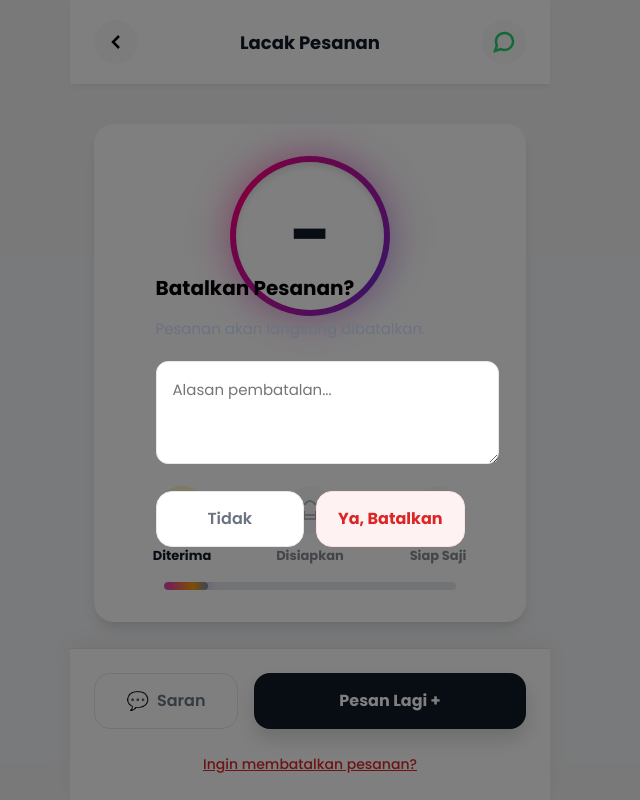
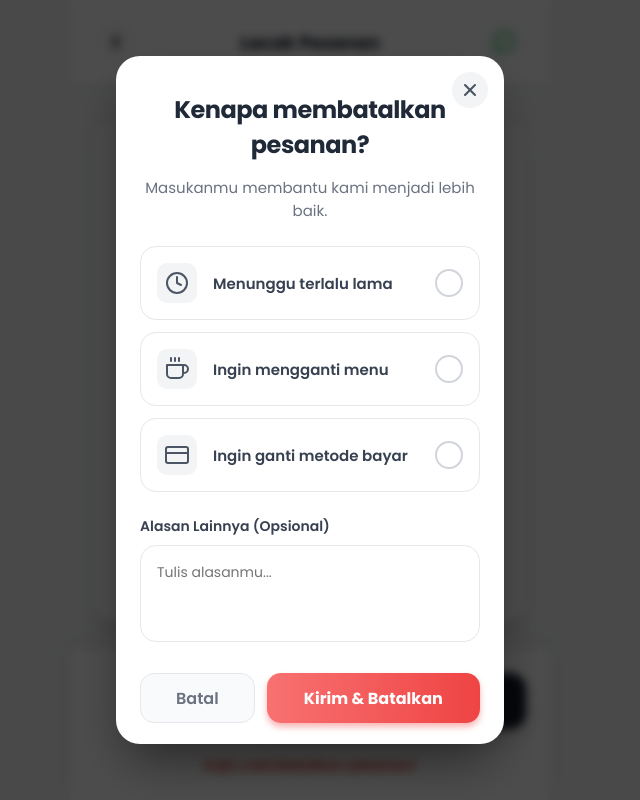
Before and after one commit to mwidiy/user_meja_pesan, a Next.js app: page /waiting in a window 1280 px wide. Both pictures are taken after a click on the button "Ingin membatalkan pesanan?". Shown: the top 800 px of the page, without its empty margins (330-970 px from the left). Built offline with nearby package versions, Linux system fonts and the light colour scheme; no server answers; grey boxes are pictures that could not be loaded.

Commit message:
poup batal

```diff
--- a/src/app/waiting/page.jsx
+++ b/src/app/waiting/page.jsx
@@ -23,6 +23,7 @@ export default function TrackingPage() {
     const [refundStatus, setRefundStatus] = useState(null);
     const [showCancelModal, setShowCancelModal] = useState(false);
     const [cancelReason, setCancelReason] = useState('');
+    const [selectedReason, setSelectedReason] = useState(null); // NEW STATE
     const [isCancelling, setIsCancelling] = useState(false);
 
     // Data Fetcher Helper
@@ -176,10 +177,13 @@ export default function TrackingPage() {
 
     // --- CANCELLATION HANDLER ---
     const handleCancelSubmit = async () => {
-        if (!cancelReason.trim()) return alert("Mohon isi alasan pembatalan");
+        const finalReason = selectedReason ? selectedReason : cancelReason;
+
+        if (!finalReason || !finalReason.trim()) return alert("Mohon pilih atau isi alasan pembatalan");
+
         setIsCancelling(true);
         try {
-            const res = await cancelOrder(transactionCode, cancelReason);
+            const res = await cancelOrder(transactionCode, finalReason);
             if (res.success) {
                 setShowCancelModal(false);
                 refreshOrderData(transactionCode);
@@ -192,6 +196,30 @@ export default function TrackingPage() {
         }
         setIsCancelling(false);
     };
+
+    const cancelOptions = [
+        {
+            id: 'too_long', label: 'Menunggu terlalu lama', icon: (
+                <svg width="24" height="24" viewBox="0 0 24 24" fill="none" stroke="currentColor" strokeWidth="2" strokeLinecap="round" strokeLinejoin="round">
+                    <circle cx="12" cy="12" r="10"></circle><polyline points="12 6 12 12 16 14"></polyline>
+                </svg>
+            )
+        },
+        {
+            id: 'change_menu', label: 'Ingin mengganti menu', icon: (
+                <svg width="24" height="24" viewBox="0 0 24 24" fill="none" stroke="currentColor" strokeWidth="2" strokeLinecap="round" strokeLinejoin="round">
+                    <path d="M18 8h1a4 4 0 0 1 0 8h-1"></path><path d="M2 8h16v9a4 4 0 0 1-4 4H6a4 4 0 0 1-4-4V8z"></path><line x1="6" y1="1" x2="6" y2="4"></line><line x1="10" y1="1" x2="10" y2="4"></line><line x1="14" y1="1" x2="14" y2="4"></line>
+                </svg>
+            )
+        },
+        {
+            id: 'change_payment', label: 'Ingin ganti metode bayar', icon: (
+                <svg width="24" height="24" viewBox="0 0 24 24" fill="none" stroke="currentColor" strokeWidth="2" strokeLinecap="round" strokeLinejoin="round">
+                    <rect x="1" y="4" width="22" height="16" rx="2" ry="2"></rect><line x1="1" y1="10" x2="23" y2="10"></line>
+                </svg>
+            )
+        }
+    ];
 
     return (
         <div className="page-container">
@@ -443,25 +471,103 @@ export default function TrackingPage() {
                 .btn-secondary { background: white; border: 1px solid var(--border); color: var(--text-secondary); font-weight: 600; }
                 .btn-danger-ghost { background: transparent; color: #DC2626; font-size: 14px; margin-top: 8px; align-self: center; text-decoration: underline; font-weight: 500; }
                 .btn-danger { background: #FEF2F2; color: #DC2626; border: 1px solid #FEE2E2; }
+                .btn-red-gradient {
+                    background: linear-gradient(90deg, #F87171, #EF4444);
+                    color: white;
+                    box-shadow: 0 4px 6px rgba(239, 68, 68, 0.4);
+                }
 
                 /* MODAL */
                 .modal-overlay {
                     position: fixed;
                     inset: 0;
-                    background: rgba(0,0,0,0.5);
-                    z-index: 100;
+                    background: rgba(0,0,0,0.7);
+                    z-index: 1000;
                     display: flex;
                     align-items: center;
                     justify-content: center;
-                    padding: 24px;
+                    padding: 20px; /* Safer padding */
+                    backdrop-filter: blur(5px);
                 }
                 .modal-content {
-                    background: white;
-                    padding: 32px;
+                    background: #FFFFFF !important;
+                    position: relative;
+                    padding: 32px 24px;
                     border-radius: 24px;
                     width: 100%;
-                    max-width: 360px;
+                    max-width: 360px; /* Slightly smaller for mobile card look */
+                    max-height: 85vh;
+                    overflow-y: auto;
+                    box-shadow: 0 25px 50px -12px rgba(0, 0, 0, 0.25);
                 }
+
+                .cancel-option-card {
+                    display: flex;
+                    align-items: center;
+                    padding: 16px;
+                    border: 1.5px solid #E5E7EB;
+                    border-radius: 16px;
+                    cursor: pointer;
+                    transition: all 0.2s;
+                    background: #FFFFFF;
+                    margin-bottom: 12px;
+                }
+
+                .cancel-option-card.active {
+                    border-color: #FCD34D;
+                    background: #FFFBEB;
+                }
+
+                .cancel-icon-bg {
+                    width: 40px;
+                    height: 40px;
+                    border-radius: 10px;
+                    display: flex;
+                    align-items: center;
+                    justify-content: center;
+                    margin-right: 16px;
+                    background: #F3F4F6;
+                    color: #4B5563;
+                }
+
+                .cancel-option-card.active .cancel-icon-bg {
+                    background: #FDE68A;
+                    color: #B45309;
+                }
+
+                .radio-circle {
+                    width: 24px;
+                    height: 24px;
+                    border-radius: 50%;
+                    border: 2px solid #D1D5DB;
+                    margin-left: auto;
+                    display: flex;
+                    align-items: center;
+                    justify-content: center;
+                }
+
+                .cancel-option-card.active .radio-circle {
+                    border-color: #F59E0B;
+                    background: #F59E0B;
+                }
+
+                .radio-check {
+                    color: white;
+                }
+
+                .cancel-textarea {
+                    width: 100%;
+                    box-sizing: border-box; /* Fix width overflow */
+                    padding: 16px;
+                    border-radius: 16px;
+                    border: 1.5px solid #E5E7EB;
+                    font-family: inherit;
+                    font-size: 14px;
+                    resize: none;
+                    outline: none;
+                    transition: border-color 0.2s;
+                }
+                .cancel-textarea:focus { border-color: #F59E0B; }
             `}</style>
 
             {/* HEADER */}
@@ -490,10 +596,6 @@ export default function TrackingPage() {
                 {/* STATUS CARD */}
                 <div className="card" style={{ marginBottom: 32 }}>
                     <div className="status-header">
-                        {/* QUEUE NUMBER WITH BIG GRADIENT RING */}
-                        {/* QUEUE NUMBER WITH RGB GRADIENT RING */}
-                        {/* QUEUE NUMBER WITH RGB GRADIENT RING (FIXED VISIBILITY) */}
-                        {/* QUEUE NUMBER WITH RGB GRADIENT RING (FIXED ALIGNMENT) */}
                         <div style={{ position: 'relative', width: 160, height: 160, margin: '0 auto 24px auto', display: 'flex', alignItems: 'center', justifyContent: 'center' }}>
 
                             {/* Animated RGB Gradient Background - Layer 1 (Blur/Glow) */}
@@ -733,34 +835,125 @@ export default function TrackingPage() {
                 )}
             </div>
 
-            {/* MODAL (UPSCALED) */}
+            {/* MASTER UI/UX CANCEL MODAL */}
+            <AnimatePresence>
                 {showCancelModal && (
-                <div className="modal-overlay">
+                    <div className="modal-overlay" style={{
+                        position: 'fixed',
+                        inset: 0,
+                        backgroundColor: 'rgba(0,0,0,0.7)',
+                        zIndex: 1000,
+                        display: 'flex',
+                        alignItems: 'center',
+                        justifyContent: 'center',
+                        padding: '20px',
+                        backdropFilter: 'blur(5px)'
+                    }}>
                         <motion.div
                             className="modal-content"
-                        initial={{ scale: 0.9, opacity: 0 }}
-                        animate={{ scale: 1, opacity: 1 }}
+                            initial={{ scale: 0.9, opacity: 0, y: 20 }}
+                            animate={{ scale: 1, opacity: 1, y: 0 }}
+                            exit={{ scale: 0.9, opacity: 0, y: 20 }}
+                            style={{
+                                backgroundColor: '#FFFFFF',
+                                position: 'relative',
+                                padding: '24px',
+                                borderRadius: '24px',
+                                width: '100%',
+                                maxWidth: '340px',
+                                maxHeight: '80vh',
+                                overflowY: 'auto',
+                                boxShadow: '0 25px 50px -12px rgba(0, 0, 0, 0.5)',
+                                color: '#1F2937' // Force text color inheritance
+                            }}
                         >
-                        <h3 style={{ fontSize: 20, fontWeight: 700, marginBottom: 12 }}>Batalkan Pesanan?</h3>
-                        <p style={{ fontSize: 15, color: '#6B7280', marginBottom: 20, lineHeight: 1.5 }}>
-                            {orderStatus === 'preparing' ? "Pesanan sedang dimasak, butuh persetujuan kasir." : "Pesanan akan langsung dibatalkan."}
+                            <button
+                                onClick={() => setShowCancelModal(false)}
+                                style={{
+                                    position: 'absolute',
+                                    top: 16,
+                                    right: 16,
+                                    background: '#F3F4F6',
+                                    border: 'none',
+                                    borderRadius: '50%',
+                                    width: 36,
+                                    height: 36,
+                                    display: 'flex',
+                                    alignItems: 'center',
+                                    justifyContent: 'center',
+                                    color: '#4B5563',
+                                    cursor: 'pointer',
+                                    zIndex: 10
+                                }}
+                            >
+                                <svg width="20" height="20" viewBox="0 0 24 24" fill="none" stroke="currentColor" strokeWidth="2.5" strokeLinecap="round" strokeLinejoin="round">
+                                    <line x1="18" y1="6" x2="6" y2="18"></line>
+                                    <line x1="6" y1="6" x2="18" y2="18"></line>
+                                </svg>
+                            </button>
+
+                            <h3 style={{ fontSize: 24, fontWeight: 800, marginBottom: 8, color: '#1F2937', textAlign: 'center', letterSpacing: '-0.5px', marginTop: 12 }}>
+                                Kenapa membatalkan pesanan?
+                            </h3>
+                            <p style={{ fontSize: 15, color: '#6B7280', marginBottom: 24, textAlign: 'center', lineHeight: 1.5 }}>
+                                Masukanmu membantu kami menjadi lebih baik.
                             </p>
+
+                            <div style={{ marginBottom: 24 }}>
+                                {cancelOptions.map(option => (
+                                    <div
+                                        key={option.id}
+                                        className={`cancel-option-card ${selectedReason === option.label ? 'active' : ''}`}
+                                        onClick={() => setSelectedReason(option.label)}
+                                    >
+                                        <div className="cancel-icon-bg">
+                                            {option.icon}
+                                        </div>
+                                        <span style={{ fontSize: 15, fontWeight: 600, color: '#374151' }}>{option.label}</span>
+                                        <div className="radio-circle">
+                                            {selectedReason === option.label && (
+                                                <svg className="radio-check" width="14" height="14" viewBox="0 0 24 24" fill="none" stroke="currentColor" strokeWidth="3" strokeLinecap="round" strokeLinejoin="round">
+                                                    <polyline points="20 6 9 17 4 12"></polyline>
+                                                </svg>
+                                            )}
+                                        </div>
+                                    </div>
+                                ))}
+                            </div>
+
+                            <div style={{ marginBottom: 24 }}>
+                                <label style={{ display: 'block', marginBottom: 8, fontSize: 14, fontWeight: 600, color: '#374151' }}>
+                                    Alasan Lainnya (Opsional)
+                                </label>
                                 <textarea
-                            placeholder="Alasan pembatalan..."
+                                    className="cancel-textarea"
+                                    placeholder="Tulis alasanmu..."
                                     value={cancelReason}
                                     onChange={(e) => setCancelReason(e.target.value)}
-                            style={{ width: '100%', padding: 16, borderRadius: 12, border: '1px solid #E5E7EB', marginBottom: 20, fontSize: 15, fontFamily: 'inherit' }}
                                     rows={3}
                                 />
+                            </div>
+
                             <div style={{ display: 'flex', gap: 12 }}>
-                            <button className="btn btn-secondary" style={{ flex: 1 }} onClick={() => setShowCancelModal(false)}>Tidak</button>
-                            <button className="btn btn-danger" style={{ flex: 1 }} onClick={handleCancelSubmit}>
-                                {isCancelling ? "..." : "Ya, Batalkan"}
+                                <button
+                                    className="btn btn-secondary"
+                                    style={{ flex: 1, height: 50, borderRadius: 14, background: '#F9FAFB', border: '1px solid #E5E7EB', color: '#6B7280' }}
+                                    onClick={() => setShowCancelModal(false)}
+                                >
+                                    Batal
+                                </button>
+                                <button
+                                    className="btn btn-red-gradient"
+                                    style={{ flex: 2, height: 50, borderRadius: 14, fontWeight: 700, fontSize: 16 }}
+                                    onClick={handleCancelSubmit}
+                                >
+                                    {isCancelling ? "Mengirim..." : "Kirim & Batalkan"}
                                 </button>
                             </div>
                         </motion.div>
                     </div>
                 )}
+            </AnimatePresence>
         </div>
     );
 }
```
Lines whose indentation alone changed are shown as unchanged.
